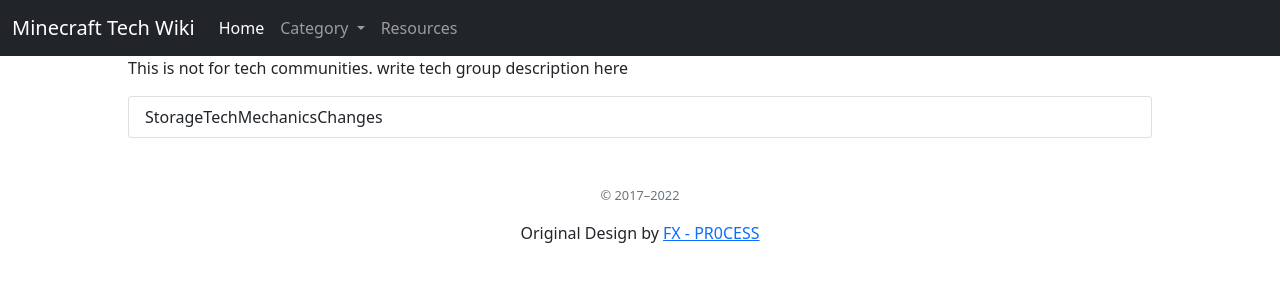
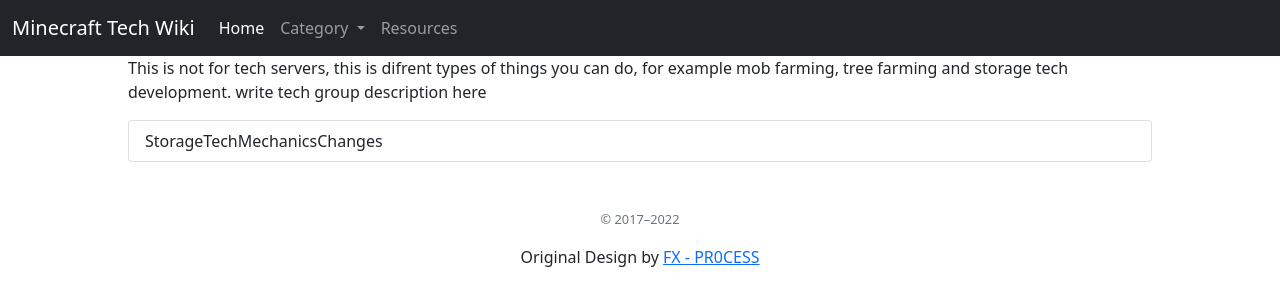
Before and after one commit to TechMCDocs/TechMCDocs.github.io, a Jekyll site: the page built from TechGroups.md, in a window 1280 px wide. Shown: the top 306 px of the page. Built offline with Jekyll 4.4.1, drawn with Linux system fonts in a browser that asks for light colours; comment, search, counter and statistics services are not loaded.

Commit message:
edit some articles to have better descriptions

```diff
--- a/TechGroups.md
+++ b/TechGroups.md
@@ -1,9 +1,9 @@
 ---
 title: Tech Groups
-description: Other stuff
+description: main page for the difrent things you can do in technical minecraft
 ---
 
-This is not for tech communities.
+This is not for tech servers, this is difrent types of things you can do, for example mob farming, tree farming and storage tech development.
 write tech group description here
 
 {% include subpages.html %}
```
Also changed, not shown: Blocks.md (+0 -2 lines), Entities.md (+1 -1 lines), GameMechanics.md (+1 -1 lines), index.md (+0 -1 lines).
